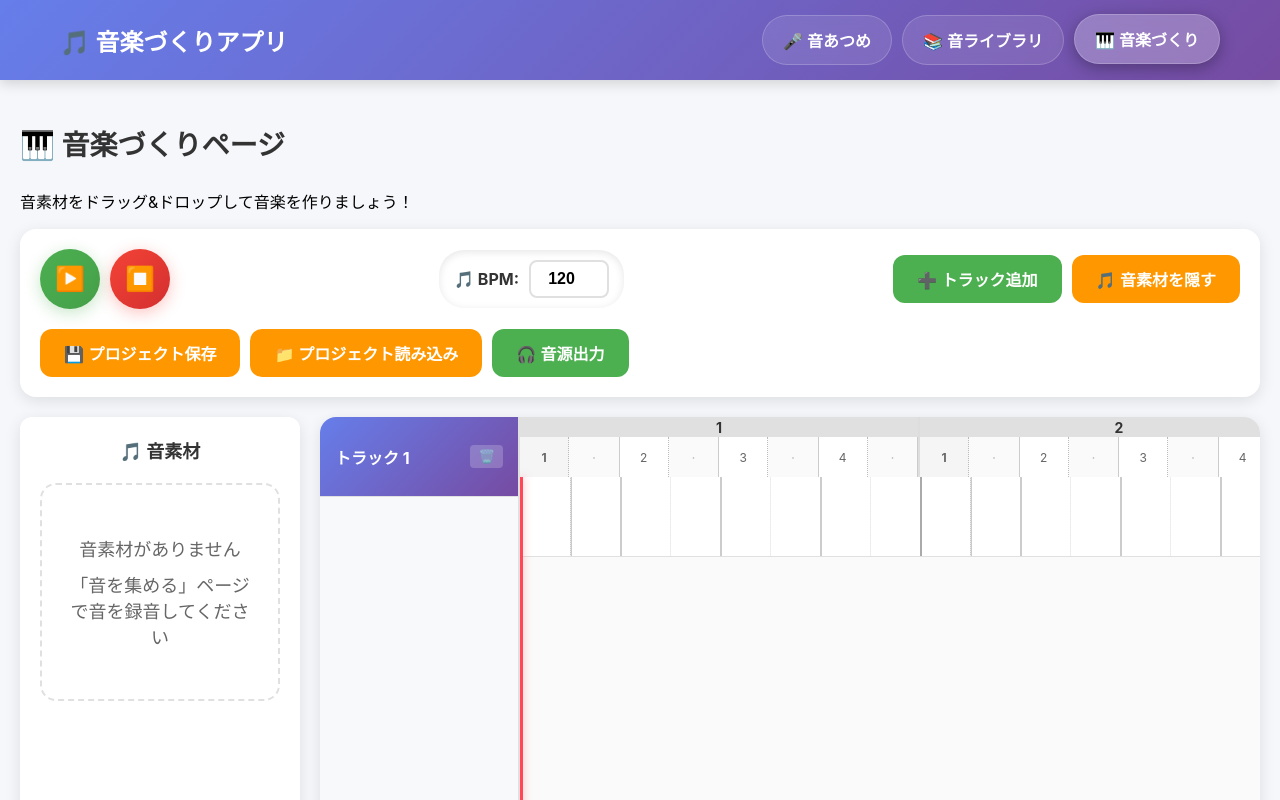
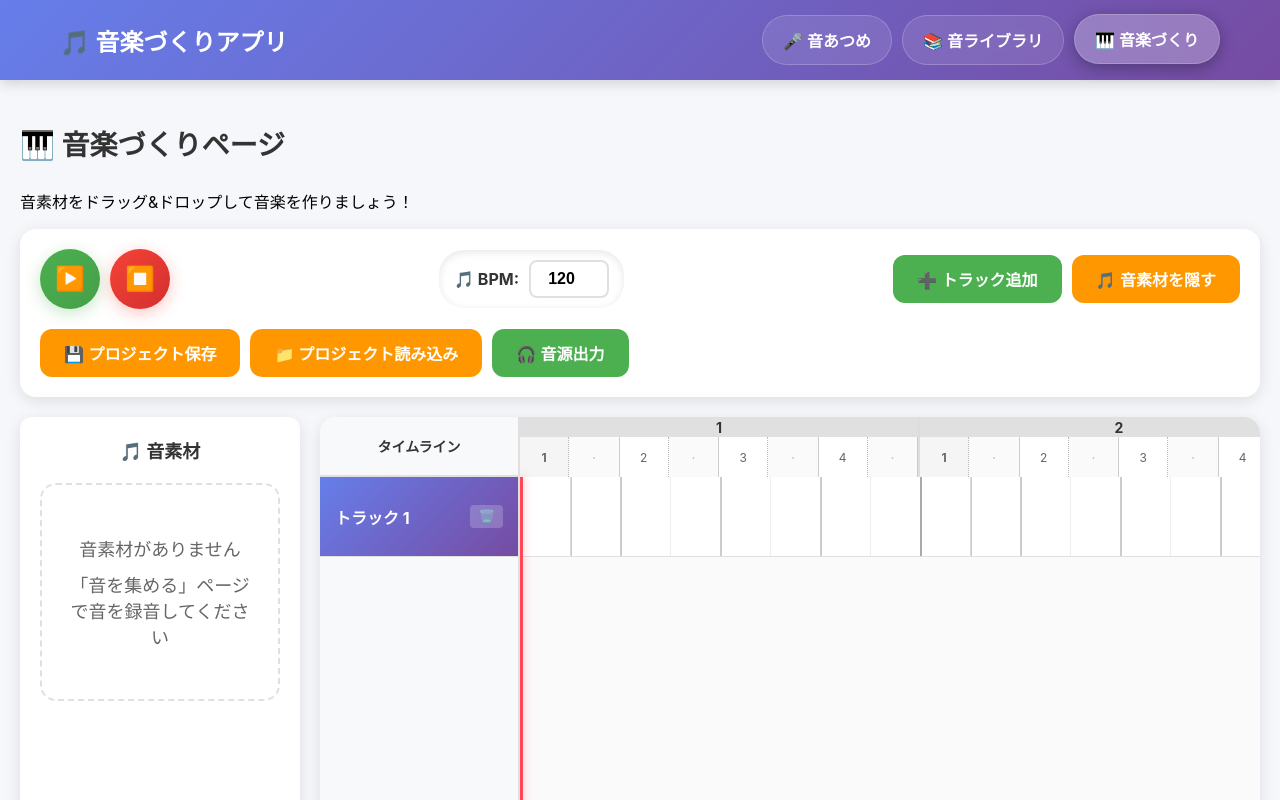
Before and after one commit to yuto-0315/sound-library2, a React (Create React App) app: page /daw in a window 1280 px wide. Built offline with nearby package versions, Linux system fonts and the light colour scheme; the HTML template or start-up script is replaced by a standard one.

Commit message:
Refactor code structure for improved readability and maintainability

```diff
--- a/src/pages/DAWPage.css
+++ b/src/pages/DAWPage.css
@@ -145,8 +145,8 @@
   box-shadow: 0 4px 16px rgba(0,0,0,0.1);
   overflow: hidden;
   margin-bottom: 20px;
-  min-height: 500px;
-  max-height: 70vh;
+  min-height: 600px;
+  height: 70vh;
 }
 
 .track-headers {
@@ -155,6 +155,8 @@
   border-right: 2px solid var(--border-color);
   overflow-y: auto;
   height: 100%;
+  display: flex;
+  flex-direction: column;
 }
 
 .track-header {
@@ -164,6 +166,8 @@
   border-bottom: 1px solid var(--border-color);
   background: linear-gradient(135deg, #667eea, #764ba2);
   color: white;
+  height: 80px;
+  flex-shrink: 0;
 }
 
 .track-info {
@@ -199,6 +203,21 @@
   position: relative;
   height: 100%;
   min-height: 500px;
+  display: flex;
+  flex-direction: column;
+}
+
+.timeline-header-spacer {
+  height: 60px;
+  background: #f8f9fa;
+  border-bottom: 2px solid var(--border-color);
+  display: flex;
+  align-items: center;
+  justify-content: center;
+  font-weight: bold;
+  color: var(--text-color);
+  font-size: 14px;
+  flex-shrink: 0;
 }
 
 .timeline {
@@ -275,9 +294,9 @@
 .tracks-area {
   position: relative;
   min-height: 500px;
-  height: calc(100% - 60px);
   background: #fafafa;
   min-width: 6400px;
+  flex: 1;
 }
 
 .track {
--- a/src/pages/DAWPage.js
+++ b/src/pages/DAWPage.js
@@ -1003,6 +1003,9 @@ const DAWPage = () => {
 
         <div className="daw-workspace">
           <div className="track-headers">
+            <div className="timeline-header-spacer">
+              タイムライン
+            </div>
             {tracks.map(track => (
               <TrackHeader
                 key={track.id}
```
